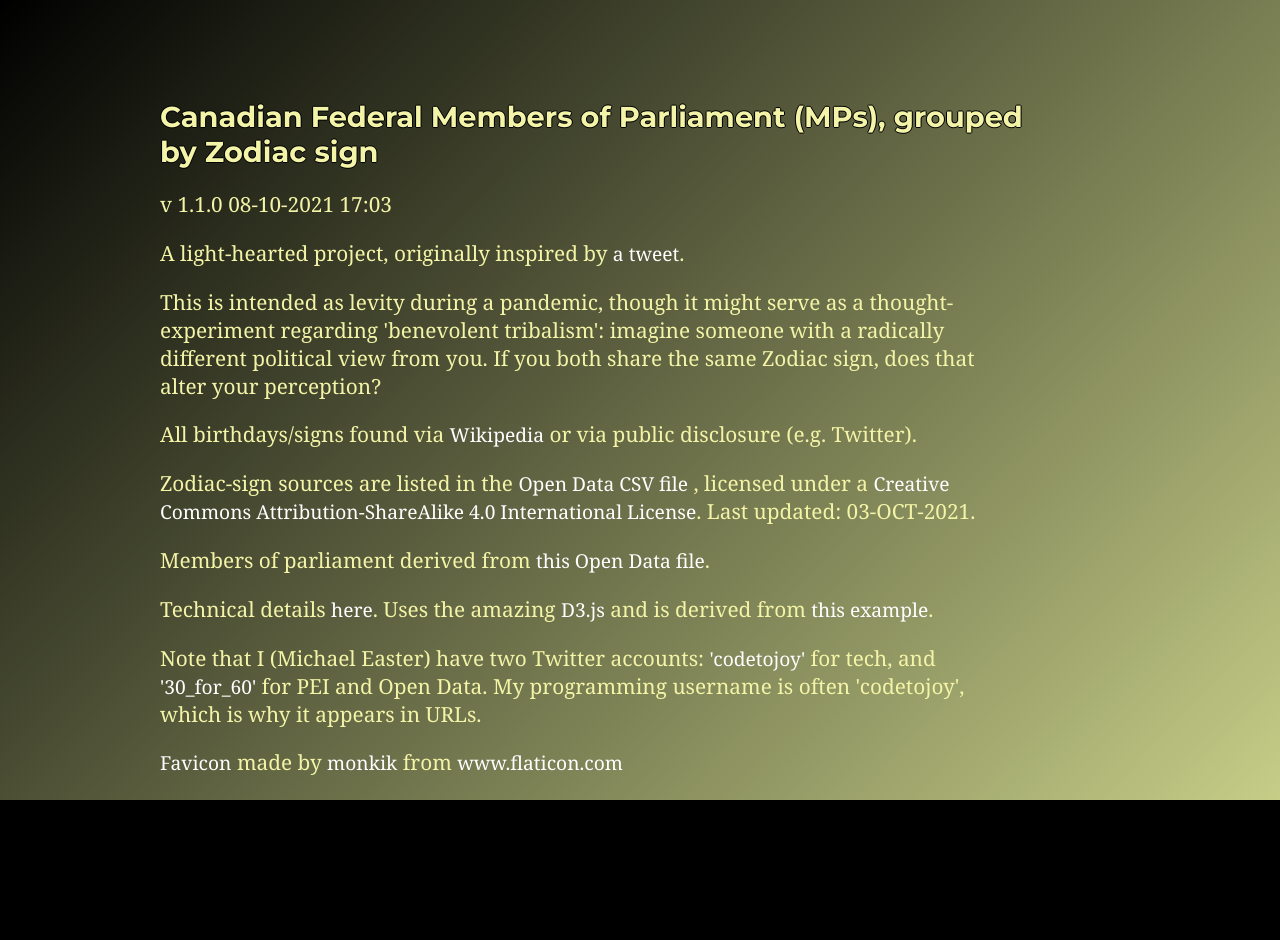
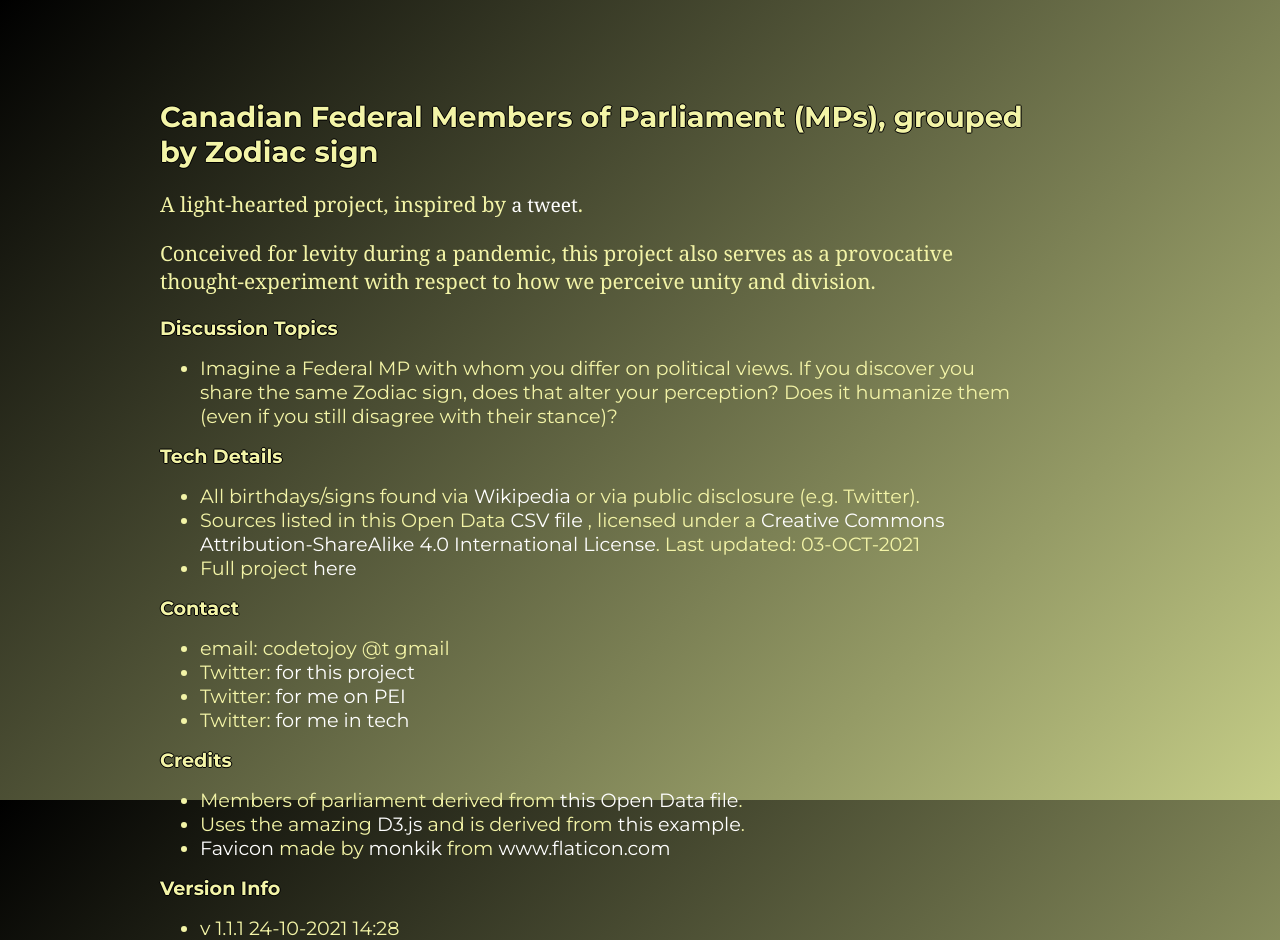
Before and after one commit to codetojoy/canada-poli-zodiac, a plain HTML site: page federal-mp/info.html in a window 1280 px wide. Before the commit the page ends 800 px from the top, so only its background shows below. Drawn offline with Linux system fonts and the light colour scheme.

Commit message:
changes for info/about

```diff
--- a/federal-mp/info.css
+++ b/federal-mp/info.css
@@ -33,6 +33,15 @@ label {
   text-decoration: none;
 }
 
+.about--list li {
+  color: var(--primary);
+  font-size: 1.2rem;
+}
+
+.about--list li a {
+  font-size: 1.2rem;
+}
+
 h1 {
   color: var(--primary);
   font-size: 1.8rem;
--- a/federal-mp/info.html
+++ b/federal-mp/info.html
@@ -13,51 +13,67 @@
     <div class="container-info">
       <h1>Canadian Federal Members of Parliament (MPs), grouped by Zodiac sign</h1>
 
-      <p>v 1.1.0 08-10-2021 17:03</p>
       <p>
-        A light-hearted project, originally inspired by
+        A light-hearted project, inspired by
         <a href="https://twitter.com/perry_chel/status/1437800478897758212">a tweet</a>.
       </p>
       <p>
-        This is intended as levity during a pandemic, though it might serve as a thought-experiment regarding
-        'benevolent tribalism': imagine someone with a radically different political view from you. If you both share
-        the same Zodiac sign, does that alter your perception?
+        Conceived for levity during a pandemic, this project also serves as a provocative thought-experiment with
+        respect to how we perceive unity and division.
       </p>
-      <p>
+      <h2>Discussion Topics</h2>
+      <ul class="about--list">
+        <li>
+          Imagine a Federal MP with whom you differ on political views. If you discover you share the same Zodiac sign,
+          does that alter your perception? Does it humanize them (even if you still disagree with their stance)?
+        </li>
+      </ul>
+      <h2>Tech Details</h2>
+      <ul class="about--list">
+        <li>
           All birthdays/signs found via <a href="https://wikipedia.org">Wikipedia</a> or via public disclosure (e.g.
           Twitter).
-      </p>
-      <p>
-        Zodiac-sign sources are listed in the
-        <a href="https://github.com/codetojoy/canada-poli-zodiac/blob/master/zodiac_federal_mp.csv"
-          >Open Data CSV file</a
-        >
+        </li>
+        <li>
+          Sources listed in this Open Data
+          <a href="https://github.com/codetojoy/canada-poli-zodiac/blob/master/zodiac_federal_mp.csv">CSV file</a>
           , licensed under a
           <a href="http://creativecommons.org/licenses/by-sa/4.0/"
             >Creative Commons Attribution-ShareAlike 4.0 International License</a
-        >. Last updated: 03-OCT-2021.
-      </p>
-      <p>
+          >. Last updated: 03-OCT-2021
+        </li>
+        <li>
+          Full project
+          <a href="https://github.com/codetojoy/canada-poli-zodiac">here</a>
+        </li>
+      </ul>
+      <h2>Contact</h2>
+      <ul class="about--list">
+        <li>email: codetojoy @t gmail</li>
+        <li>Twitter: <a href="https://twitter.com/cdnpoli_zodiac">for this project</a></li>
+        <li>Twitter: <a href="https://twitter.com/30_for_60">for me on PEI</a></li>
+        <li>Twitter: <a href="https://twitter.com/codetojoy">for me in tech</a></li>
+      </ul>
+      <h2>Credits</h2>
+      <ul class="about--list">
+        <li>
           Members of parliament derived from
           <a href="https://www.ourcommons.ca/en/open-data#CurrentMembers">this Open Data file</a>.
-      </p>
-      <p>
-        Technical details
-        <a href="https://github.com/codetojoy/canada-poli-zodiac">here</a>. Uses the amazing
-        <a href="https://d3js.org/">D3.js</a> and is derived from
-        <a href="https://gist.github.com/mbostock/4063530">this example</a>.
-      </p>
-      <p>
-        Note that I (Michael Easter) have two Twitter accounts:
-        <a href="https://twitter.com/codetojoy">'codetojoy'</a> for tech, and
-        <a href="https://twitter.com/30_for_60">'30_for_60'</a> for PEI and Open Data. My programming username is often
-        'codetojoy', which is why it appears in URLs.
-      </p>
-      <p>
+        </li>
+        <li>
+          Uses the amazing <a href="https://d3js.org/">D3.js</a> and is derived from
+          <a href="https://gist.github.com/mbostock/4063530)">this example</a>.
+        </li>
+        <li>
           <a href="https://en.wikipedia.org/wiki/Favicon">Favicon</a> made by
           <a href="https://www.flaticon.com/authors/monkik" title="monkik">monkik</a> from
           <a href="https://www.flaticon.com/" title="Flaticon">www.flaticon.com</a>
-      </p>
+        </li>
+      </ul>
+      <h2>Version Info</h2>
+      <ul class="about--list">
+        <li>v 1.1.1 24-10-2021 14:28</li>
+      </ul>
     </div>
   </body>
 </html>
```
Also changed, not shown: federal-mp/info_fr.html (+27 -26 lines), 2 other files. Lines whose indentation alone changed are shown as unchanged.
